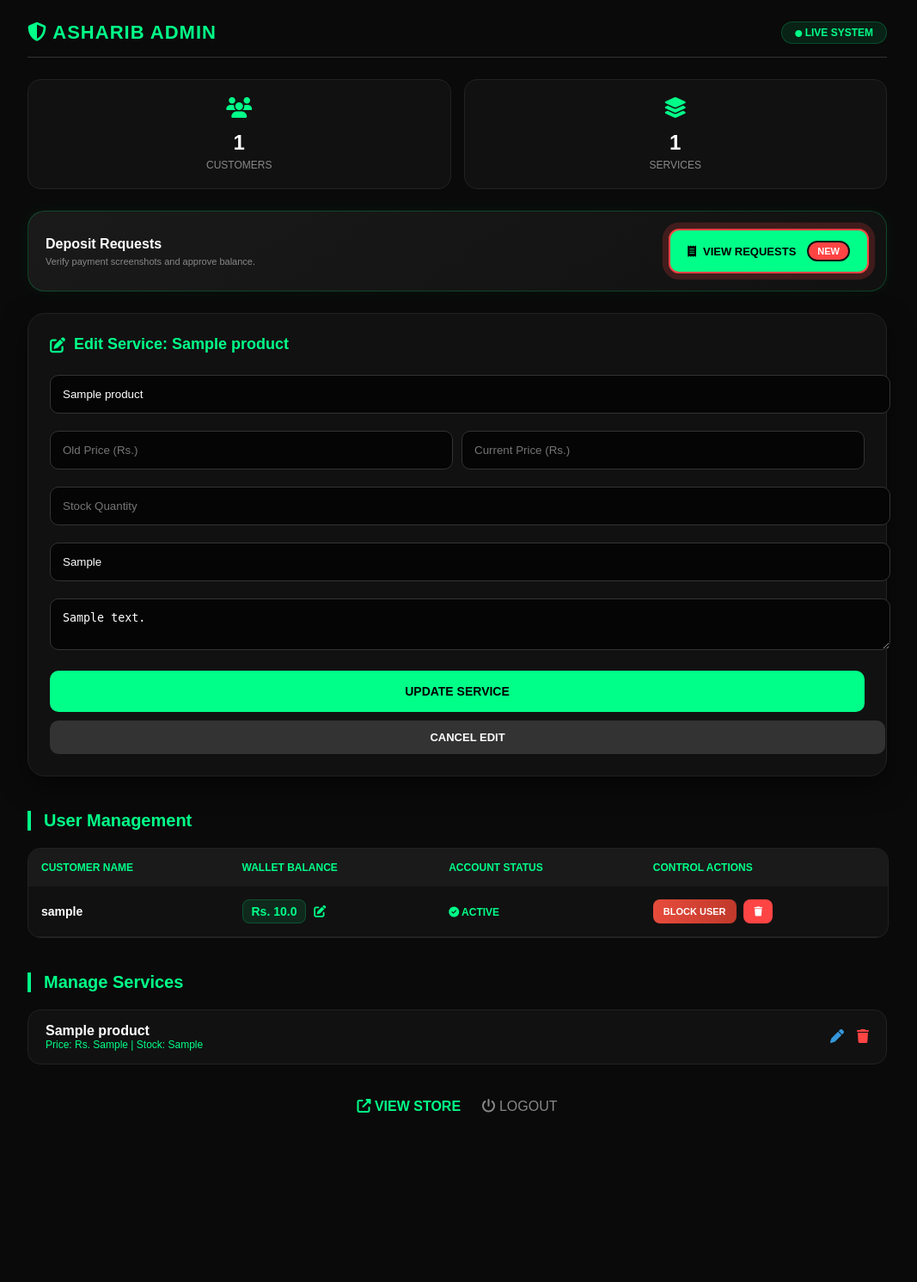
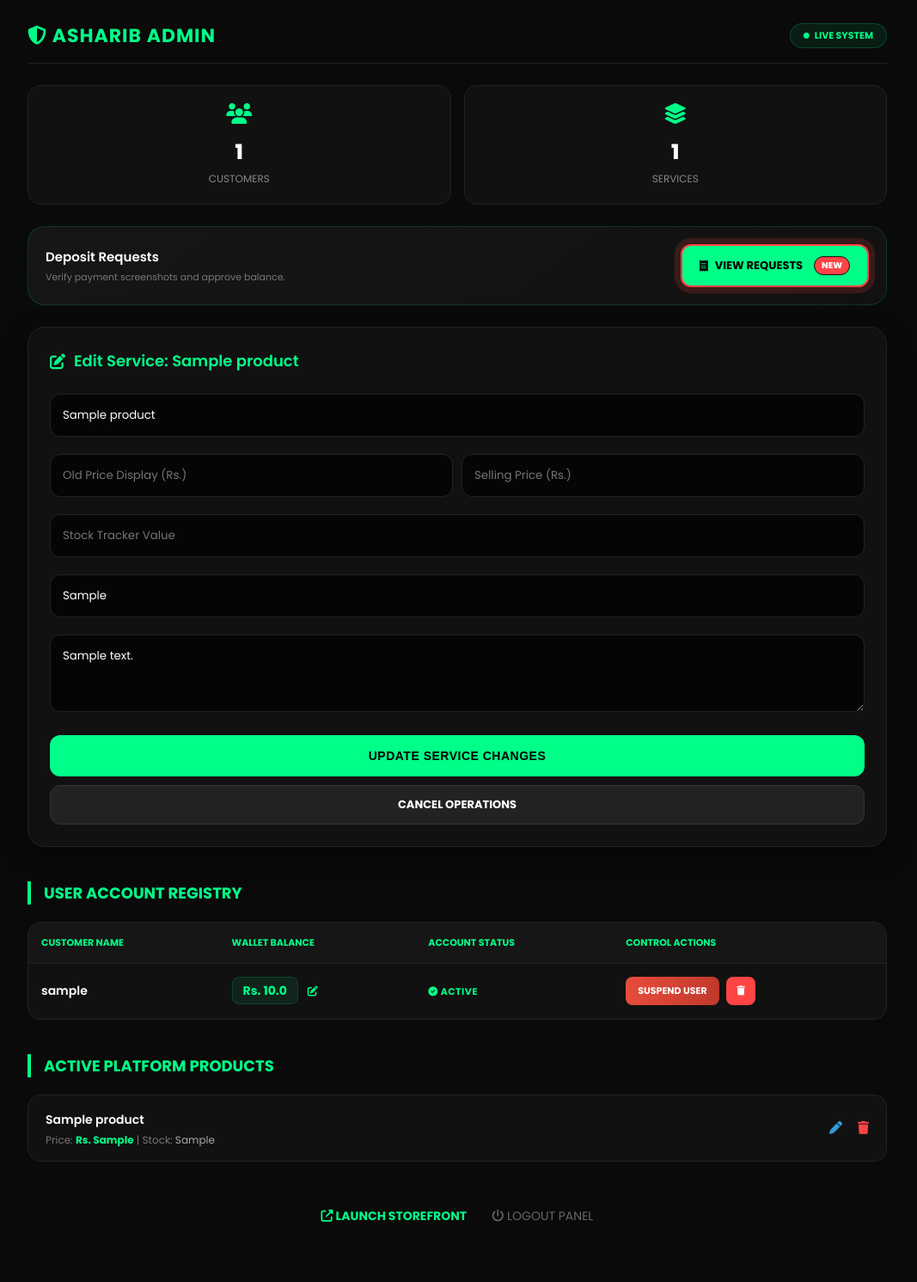
Before and after one commit to syedashariblaptop-hassan/asharib-otp-store, a Flask app: page /admin/edit_product/1 in a window 1280 px wide. Shown: the whole page at 86% size, without its empty margins (108-1175 px from the left). Before the commit the page ends 1294 px from the top, so only its background shows below. Run offline with Flask 3, Linux system fonts and the light colour scheme; the visitor is signed in with stand-in values (Sample User, id 1); tables that the repository leaves empty hold one stand-in row (values such as "Sample post"); some libraries are stand-ins or nearby versions.

Commit message:
Update admin.html

```diff
--- a/templates/admin.html
+++ b/templates/admin.html
@@ -1,15 +1,19 @@
 <!DOCTYPE html>
-<html>
+<html lang="en">
 <head>
+    <meta charset="UTF-8">
     <meta name="viewport" content="width=device-width, initial-scale=1.0">
     <title>Admin Control Panel | Asharib Tech</title>
     <link rel="stylesheet" href="https://cdnjs.cloudflare.com/ajax/libs/font-awesome/6.4.0/css/all.min.css">
     <script src="https://cdn.jsdelivr.net/npm/sweetalert2@11"></script>
     <style>
+        @import url('https://fonts.googleapis.com/css2?family=Poppins:wght@300;400;500;600;700;800&display=swap');
+
+        * { box-sizing: border-box; }
         body { background: #0a0a0a; color: white; font-family: 'Poppins', sans-serif; padding: 15px; margin: 0; overflow-x: hidden; }
         .admin-container { max-width: 1000px; margin: auto; }
 
-        .header { display: flex; justify-content: space-between; align-items: center; border-bottom: 1px solid #333; padding-bottom: 15px; margin-bottom: 25px; margin-top: 10px; }
+        .header { display: flex; justify-content: space-between; align-items: center; border-bottom: 1px solid #222; padding-bottom: 15px; margin-bottom: 25px; margin-top: 10px; }
         .header h1 { font-size: 22px; color: #00ff88; margin: 0; text-transform: uppercase; letter-spacing: 1px; }
 
         .stats-grid { display: grid; grid-template-columns: repeat(2, 1fr); gap: 15px; margin-bottom: 25px; }
@@ -19,19 +23,19 @@
         .stat-card p { margin: 0; font-size: 12px; color: #888; text-transform: uppercase; }
 
         .deposit-management-box {
-            background: linear-gradient(145deg, #1a1a1a, #111);
+            background: linear-gradient(145deg, #161616, #111);
             padding: 20px;
             border-radius: 20px;
-            border: 1px solid #00ff8833;
+            border: 1px solid rgba(0, 255, 136, 0.15);
             margin-bottom: 25px;
             display: flex;
             justify-content: space-between;
             align-items: center;
-            box-shadow: 0 0 20px rgba(0,255,136,0.05);
+            box-shadow: 0 0 20px rgba(0,255,136,0.03);
         }
 
         @keyframes pulse-red {
-            0% { box-shadow: 0 0 0 0 rgba(255, 68, 68, 0.7); }
+            0% { box-shadow: 0 0 0 0 rgba(255, 68, 68, 0.6); }
             70% { box-shadow: 0 0 0 10px rgba(255, 68, 68, 0); }
             100% { box-shadow: 0 0 0 0 rgba(255, 68, 68, 0); }
         }
@@ -55,42 +59,43 @@
             border: 2px solid #ff4444 !important;
             animation: pulse-red 2s infinite;
         }
-
-        .deposit-btn:hover { background: white; transform: scale(1.05); }
+        .deposit-btn:hover { background: white; transform: scale(1.02); }
 
         .pending-badge {
             background: #ff4444;
             color: white;
-            padding: 4px 10px;
+            padding: 2px 8px;
             border-radius: 50px;
-            font-size: 11px;
+            font-size: 10px;
             font-weight: 900;
             margin-left: 5px;
-            border: 2px solid #111;
+            border: 1px solid #111;
         }
 
         .box { background: #111; padding: 25px; border-radius: 20px; border: 1px solid #222; box-shadow: 0 10px 30px rgba(0,0,0,0.5); margin-bottom: 35px; }
-        h2 { color: #00ff88; margin-top: 0; font-size: 18px; display: flex; align-items: center; gap: 10px; }
+        h2 { color: #00ff88; margin-top: 0; font-size: 18px; display: flex; align-items: center; gap: 10px; font-weight: 600; }
 
-        input, textarea { width: 100%; padding: 14px; margin: 10px 0; background: #050505; color: #fff; border: 1px solid #333; border-radius: 10px; outline: none; }
+        input, textarea { width: 100%; padding: 14px; margin: 10px 0; background: #050505; color: #fff; border: 1px solid #222; border-radius: 12px; outline: none; font-family: 'Poppins', sans-serif; transition: 0.2s; }
+        input:focus, textarea:focus { border-color: #00ff88; }
 
         .price-row { display: flex; gap: 10px; }
-        .btn-upload { width: 100%; padding: 16px; background: #00ff88; color: black; border: none; border-radius: 10px; font-weight: 800; cursor: pointer; transition: 0.3s; font-size: 14px; text-transform: uppercase; margin-top: 10px; }
-        .btn-cancel { display: block; text-align: center; width: 100%; padding: 12px; background: #333; color: white; border-radius: 10px; text-decoration: none; font-weight: bold; margin-top: 10px; font-size: 13px; }
+        .btn-upload { width: 100%; padding: 16px; background: #00ff88; color: black; border: none; border-radius: 12px; font-weight: 800; cursor: pointer; transition: 0.3s; font-size: 14px; text-transform: uppercase; margin-top: 10px; letter-spacing: 0.5px; }
+        .btn-cancel { display: block; text-align: center; width: 100%; padding: 12px; background: #222; color: white; border-radius: 12px; text-decoration: none; font-weight: bold; margin-top: 10px; font-size: 13px; border: 1px solid #333; }
 
-        .section-title { color: #00ff88; border-left: 4px solid #00ff88; padding-left: 15px; margin: 40px 0 20px 0; font-size: 20px; font-weight: 700; }
+        .section-title { color: #00ff88; border-left: 4px solid #00ff88; padding-left: 15px; margin: 40px 0 20px 0; font-size: 18px; font-weight: 700; text-transform: uppercase; }
         .table-responsive { width: 100%; overflow-x: auto; background: #111; border-radius: 15px; border: 1px solid #222; }
         .user-table { width: 100%; border-collapse: collapse; min-width: 700px; }
-        .user-table th { background: #1a1a1a; color: #00ff88; padding: 15px; text-align: left; font-size: 12px; text-transform: uppercase; }
-        .user-table td { padding: 15px; border-bottom: 1px solid #222; font-size: 14px; }
+        .user-table th { background: #161616; color: #00ff88; padding: 15px; text-align: left; font-size: 11px; text-transform: uppercase; font-weight: 700; border-bottom: 1px solid #222; }
+        .user-table td { padding: 15px; border-bottom: 1px solid #1a1a1a; font-size: 14px; color: #ddd; }
 
-        .balance-badge { background: rgba(0, 255, 136, 0.1); color: #00ff88; padding: 5px 10px; border-radius: 8px; font-weight: bold; border: 1px solid rgba(0, 255, 136, 0.2); }
+        .balance-badge { background: rgba(0, 255, 136, 0.08); color: #00ff88; padding: 5px 12px; border-radius: 8px; font-weight: 700; border: 1px solid rgba(0, 255, 136, 0.15); }
 
-        .block-btn { padding: 8px 12px; border-radius: 8px; font-weight: bold; cursor: pointer; color: white; text-decoration: none; font-size: 11px; display: inline-block; }
+        .block-btn { padding: 8px 14px; border-radius: 8px; font-weight: bold; cursor: pointer; color: white; text-decoration: none; font-size: 11px; display: inline-block; border: none; }
         .remove-user-btn { padding: 8px 12px; border-radius: 8px; background: #ff4444; color: white; text-decoration: none; font-size: 11px; display: inline-block; margin-left: 5px; }
 
-        .item-card { background: #111; padding: 15px 20px; border-radius: 15px; display: flex; justify-content: space-between; align-items: center; margin-bottom: 12px; border: 1px solid #222; }
-        .swal2-popup { background: #111 !important; color: #fff !important; border-radius: 20px !important; }
+        .item-card { background: #111; padding: 15px 20px; border-radius: 15px; display: flex; justify-content: space-between; align-items: center; margin-bottom: 12px; border: 1px solid #222; transition: 0.2s; }
+        .item-card:hover { border-color: #333; }
+        .swal2-popup { background: #111 !important; color: #fff !important; border-radius: 20px !important; border: 1px solid #222 !important; font-family: 'Poppins', sans-serif; }
     </style>
 </head>
 <body>
@@ -98,8 +103,8 @@
 <div class="admin-container">
     <div class="header">
         <h1><i class="fas fa-shield-alt"></i> Asharib Admin</h1>
-        <div style="background: rgba(0,255,136,0.1); padding: 5px 15px; border-radius: 50px; color: #00ff88; font-size: 12px; font-weight: bold; border: 1px solid #00ff8833;">
-            <i class="fas fa-circle" style="font-size: 8px;"></i> LIVE SYSTEM
+        <div style="background: rgba(0,255,136,0.08); padding: 5px 15px; border-radius: 50px; color: #00ff88; font-size: 11px; font-weight: bold; border: 1px solid rgba(0,255,136,0.2); display: flex; align-items: center; gap: 6px;">
+            <i class="fas fa-circle" style="font-size: 7px; animation: blink 1s infinite;"></i> LIVE SYSTEM
         </div>
     </div>
 
@@ -118,8 +123,8 @@
 
     <div class="deposit-management-box">
         <div>
-            <h3 style="margin: 0; font-size: 16px;">Deposit Requests</h3>
-            <p style="margin: 5px 0 0 0; font-size: 11px; color: #888;">Verify payment screenshots and approve balance.</p>
+            <h3 style="margin: 0; font-size: 15px; font-weight: 600;">Deposit Requests</h3>
+            <p style="margin: 4px 0 0 0; font-size: 11px; color: #777;">Verify payment screenshots and approve balance.</p>
         </div>
 
         <a href="/admin/deposits" class="deposit-btn {% if pending_exists %}btn-glow{% endif %}">
@@ -134,34 +139,34 @@
         {% if edit_product %}
             <h2><i class="fas fa-edit"></i> Edit Service: {{ edit_product.name }}</h2>
             <form method="POST" action="/admin/edit_product/{{ edit_product.id }}">
-                <input type="text" name="name" value="{{ edit_product.name }}" placeholder="Service Name" required>
+                <input type="text" name="name" value="{{ edit_product.name }}" placeholder="Service Name (e.g. WhatsApp India)" required>
                 <div class="price-row">
-                    <input type="number" name="old_price" value="{{ edit_product.old_price }}" placeholder="Old Price (Rs.)" required>
-                    <input type="number" name="price" value="{{ edit_product.price }}" placeholder="Current Price (Rs.)" required>
+                    <input type="number" name="old_price" value="{{ edit_product.old_price }}" placeholder="Old Price Display (Rs.)" required>
+                    <input type="number" name="price" value="{{ edit_product.price }}" placeholder="Selling Price (Rs.)" required>
                 </div>
-                <input type="number" name="stock" value="{{ edit_product.stock }}" placeholder="Stock Quantity" required>
-                <input type="text" name="pic" value="{{ edit_product.pic }}" placeholder="Image URL" required>
-                <textarea name="desc" rows="2" placeholder="Brief service info..." required>{{ edit_product.desc }}</textarea>
-                <button type="submit" class="btn-upload">UPDATE SERVICE</button>
-                <a href="/admin" class="btn-cancel">CANCEL EDIT</a>
+                <input type="number" name="stock" value="{{ edit_product.stock }}" placeholder="Stock Tracker Value" required>
+                <input type="text" name="pic" value="{{ edit_product.pic }}" placeholder="Product Image CDN URL" required>
+                <textarea name="desc" rows="3" placeholder="Write premium product profile summary details..." required>{{ edit_product.desc }}</textarea>
+                <button type="submit" class="btn-upload">UPDATE SERVICE CHANGES</button>
+                <a href="/admin" class="btn-cancel">CANCEL OPERATIONS</a>
             </form>
         {% else %}
             <h2><i class="fas fa-plus-circle"></i> Add New Service</h2>
             <form method="POST" action="/admin">
-                <input type="text" name="name" placeholder="Service Name (e.g. WhatsApp India)" required>
+                <input type="text" name="name" placeholder="Service Name (e.g. WhatsApp India Premium)" required>
                 <div class="price-row">
-                    <input type="number" name="old_price" placeholder="Old Price (Rs.)" required>
-                    <input type="number" name="price" placeholder="Current Price (Rs.)" required>
+                    <input type="number" name="old_price" placeholder="Old Price Cutoff (Rs.)" required>
+                    <input type="number" name="price" placeholder="Selling Price (Rs.)" required>
                 </div>
-                <input type="number" name="stock" placeholder="Initial Stock Quantity" required>
-                <input type="text" name="pic" placeholder="Image URL (Icon Link)" required>
-                <textarea name="desc" rows="2" placeholder="Brief service info..." required></textarea>
-                <button type="submit" class="btn-upload">DEPLOY TO STORE</button>
+                <input type="number" name="stock" placeholder="Initial Custom Stock Count" required>
+                <input type="text" name="pic" placeholder="Service Icon URL / PNG Image Link" required>
+                <textarea name="desc" rows="3" placeholder="Write premium product profile summary details..." required></textarea>
+                <button type="submit" class="btn-upload">DEPLOY LIVE TO STORE</button>
             </form>
         {% endif %}
     </div>
 
-    <h2 class="section-title">User Management</h2>
+    <h2 class="section-title">User Account Registry</h2>
     <div class="table-responsive">
         <table class="user-table">
             <thead>
@@ -176,22 +181,22 @@
                 {% for u in users %}
                 <tr>
                     <td>
-                        <div style="font-weight: bold;">{{ u.username }}</div>
+                        <div style="font-weight: 600; color: #fff;">{{ u.username }}</div>
                     </td>
                     <td>
                         <span class="balance-badge">Rs. {{ u.balance if u.balance else '0' }}</span>
-                        <i class="fas fa-edit edit-balance" style="color:#00ff88; cursor:pointer; margin-left:5px;" onclick="updateBalance('{{ u.id }}', '{{ u.username }}')"></i>
+                        <i class="fas fa-edit edit-balance" style="color:#00ff88; cursor:pointer; margin-left:7px; font-size: 12px;" onclick="updateBalance('{{ u.id }}', '{{ u.username }}')"></i>
                     </td>
                     <td>
                         {% if u.is_blocked %}
-                            <span style="color: #ff4444; font-size: 12px; font-weight: 900;"><i class="fas fa-user-slash"></i> BLOCKED</span>
+                            <span style="color: #ff4444; font-size: 11px; font-weight: 700; letter-spacing: 0.5px;"><i class="fas fa-user-slash"></i> SUSPENDED</span>
                         {% else %}
-                            <span style="color: #00ff88; font-size: 12px; font-weight: 900;"><i class="fas fa-check-circle"></i> ACTIVE</span>
+                            <span style="color: #00ff88; font-size: 11px; font-weight: 700; letter-spacing: 0.5px;"><i class="fas fa-check-circle"></i> ACTIVE</span>
                         {% endif %}
                     </td>
                     <td>
-                        <a href="/admin/toggle_block/{{ u.id }}" class="block-btn" style="background: {{ 'linear-gradient(90deg, #f39c12, #e67e22)' if u.is_blocked else 'linear-gradient(90deg, #e74c3c, #c0392b)' }};">
-                            {{ 'UNBLOCK' if u.is_blocked else 'BLOCK USER' }}
+                        <a href="/admin/toggle_block/{{ u.id }}" class="block-btn" style="background: {{ 'linear-gradient(90deg, #f39c12, #d35400)' if u.is_blocked else 'linear-gradient(90deg, #e74c3c, #c0392b)' }};">
+                            {{ 'UNSUSPEND' if u.is_blocked else 'SUSPEND USER' }}
                         </a>
 
                         <a href="/admin/delete_user/{{ u.id }}" class="remove-user-btn" onclick="return confirm('Account permanently delete krna ha?')">
@@ -204,23 +209,25 @@
         </table>
     </div>
 
-    <h2 class="section-title">Manage Services</h2>
+    <h2 class="section-title">Active Platform Products</h2>
     {% for p in products %}
     <div class="item-card">
         <div>
-            <strong>{{ p.name }}</strong>
-            <div style="font-size: 12px; color: #00ff88;">Price: Rs. {{ p.price }} | Stock: {{ p.stock }}</div>
+            <strong style="color: #fff; font-weight: 600; font-size: 14px;">{{ p.name }}</strong>
+            <div style="font-size: 12px; color: #777; margin-top: 3px;">
+                Price: <span style="color: #00ff88; font-weight: bold;">Rs. {{ p.price }}</span> | Stock: <span style="color: #aaa;">{{ p.stock }}</span>
+            </div>
         </div>
-        <div style="display: flex; gap: 15px; align-items: center;">
-            <a href="/admin/edit_product/{{ p.id }}" style="color: #3498db; text-decoration: none; font-size: 16px;"><i class="fas fa-pen"></i></a>
-            <a href="/admin/delete_product/{{ p.id }}" style="color: #ff4444; text-decoration: none; font-size: 16px;" onclick="return confirm('Product delete kr dein?')"><i class="fas fa-trash"></i></a>
+        <div style="display: flex; gap: 18px; align-items: center;">
+            <a href="/admin/edit_product/{{ p.id }}" style="color: #3498db; text-decoration: none; font-size: 15px;"><i class="fas fa-pen"></i></a>
+            <a href="/admin/delete_product/{{ p.id }}" style="color: #ff4444; text-decoration: none; font-size: 15px;" onclick="return confirm('Product delete kr dein?')"><i class="fas fa-trash"></i></a>
         </div>
     </div>
     {% endfor %}
 
-    <div style="text-align: center; margin: 40px 0;">
-        <a href="/" style="color: #00ff88; text-decoration: none; font-weight: bold; margin-right: 20px;"><i class="fas fa-external-link-alt"></i> VIEW STORE</a>
-        <a href="/logout" style="color: #888; text-decoration: none;"><i class="fas fa-power-off"></i> LOGOUT</a>
+    <div style="text-align: center; margin: 50px 0;">
+        <a href="/" style="color: #00ff88; text-decoration: none; font-weight: bold; margin-right: 25px; font-size: 14px;"><i class="fas fa-external-link-alt"></i> LAUNCH STOREFRONT</a>
+        <a href="/logout" style="color: #666; text-decoration: none; font-size: 14px;"><i class="fas fa-power-off"></i> LOGOUT PANEL</a>
     </div>
 </div>
 
@@ -229,11 +236,12 @@
         const { value: amount } = await Swal.fire({
             title: `Update Balance for ${username}`,
             input: 'number',
-            inputLabel: 'Enter amount',
+            inputLabel: 'Enter absolute amount',
             showCancelButton: true,
             background: '#111',
             color: '#fff',
-            confirmButtonColor: '#00ff88'
+            confirmButtonColor: '#00ff88',
+            cancelButtonColor: '#222'
         });
         if (amount !== undefined && amount !== '') {
             window.location.href = `/admin/update_balance/${userId}/${amount}`;
```
